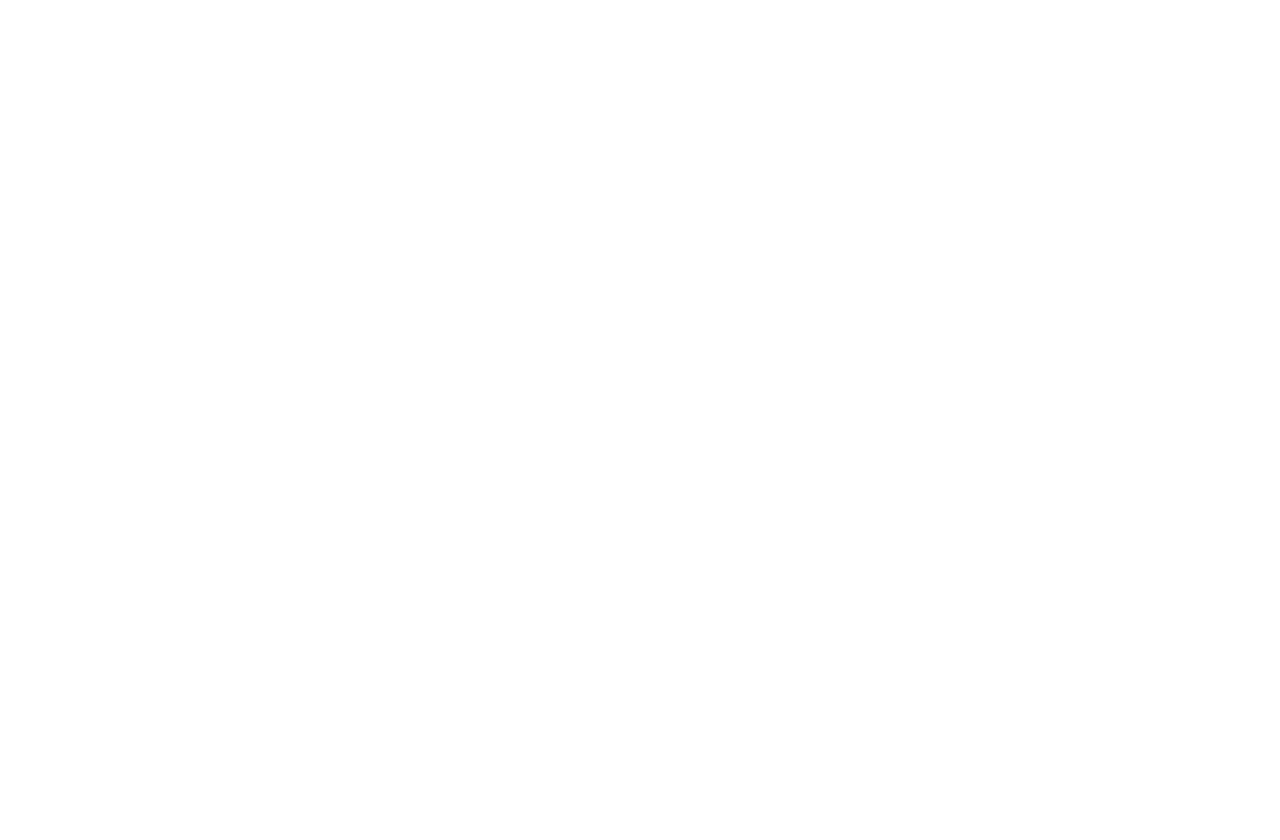
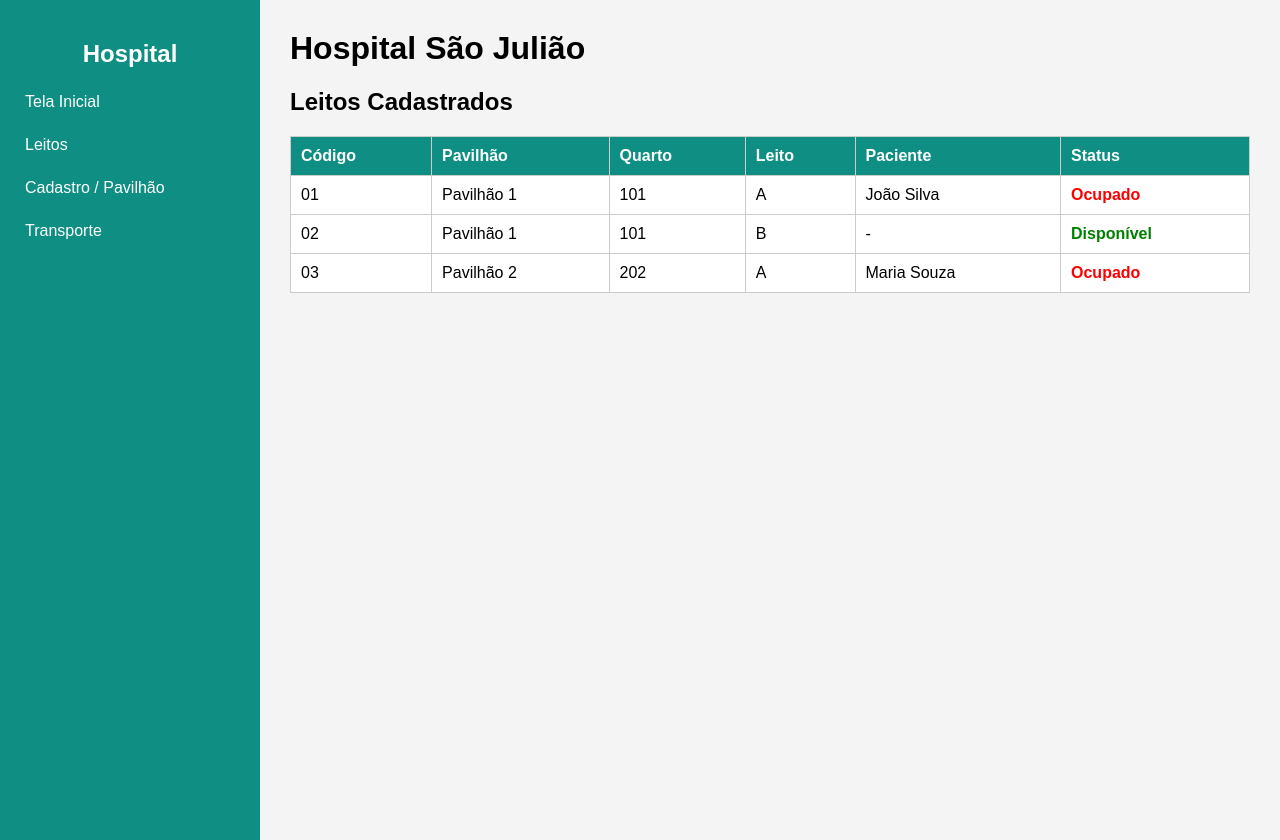
Before and after one commit to bycato/Friend-Repo, a plain HTML site: page leitos.html in a window 1280 px wide. Before the commit the page ends 800 px from the top, so only its background shows below. Drawn offline with Linux system fonts and the light colour scheme.

Commit message:
task leitos feita

```diff
--- a/leitos.html
+++ b/leitos.html
@@ -1,11 +1,78 @@
 <!DOCTYPE html>
-<html lang="en">
+<html lang="pt-BR">
+
 <head>
-    <meta charset="UTF-8">
-    <meta name="viewport" content="width=device-width, initial-scale=1.0">
-    <title>Document</title>
+<meta charset="UTF-8">
+<title>Leitos</title>
+<link rel="stylesheet" href="css/style.css">
 </head>
+
 <body>
+
+<div class="container">
+
+
+<aside>
+
+<h2>Hospital</h2>
+
+<a href="index.html">Tela Inicial</a>
+<a href="leitos.html">Leitos</a>
+<a href="cadastro_pavilhao.html">Cadastro / Pavilhão</a>
+<a href="transporte.html">Transporte</a>
+
+</aside>
+
+
+<main>
+
+<h1>Hospital São Julião</h1>
+
+<h2>Leitos Cadastrados</h2>
+
+<table>
+
+<tr>
+<th>Código</th>
+<th>Pavilhão</th>
+<th>Quarto</th>
+<th>Leito</th>
+<th>Paciente</th>
+<th>Status</th>
+</tr>
+
+<tr>
+<td>01</td>
+<td>Pavilhão 1</td>
+<td>101</td>
+<td>A</td>
+<td>João Silva</td>
+<td class="ocupado">Ocupado</td>
+</tr>
+
+<tr>
+<td>02</td>
+<td>Pavilhão 1</td>
+<td>101</td>
+<td>B</td>
+<td>-</td>
+<td class="disponivel">Disponível</td>
+</tr>
+
+<tr>
+<td>03</td>
+<td>Pavilhão 2</td>
+<td>202</td>
+<td>A</td>
+<td>Maria Souza</td>
+<td class="ocupado">Ocupado</td>
+</tr>
+
+</table>
+
+</main>
+
+</div>
 
 </body>
 </html>
```
